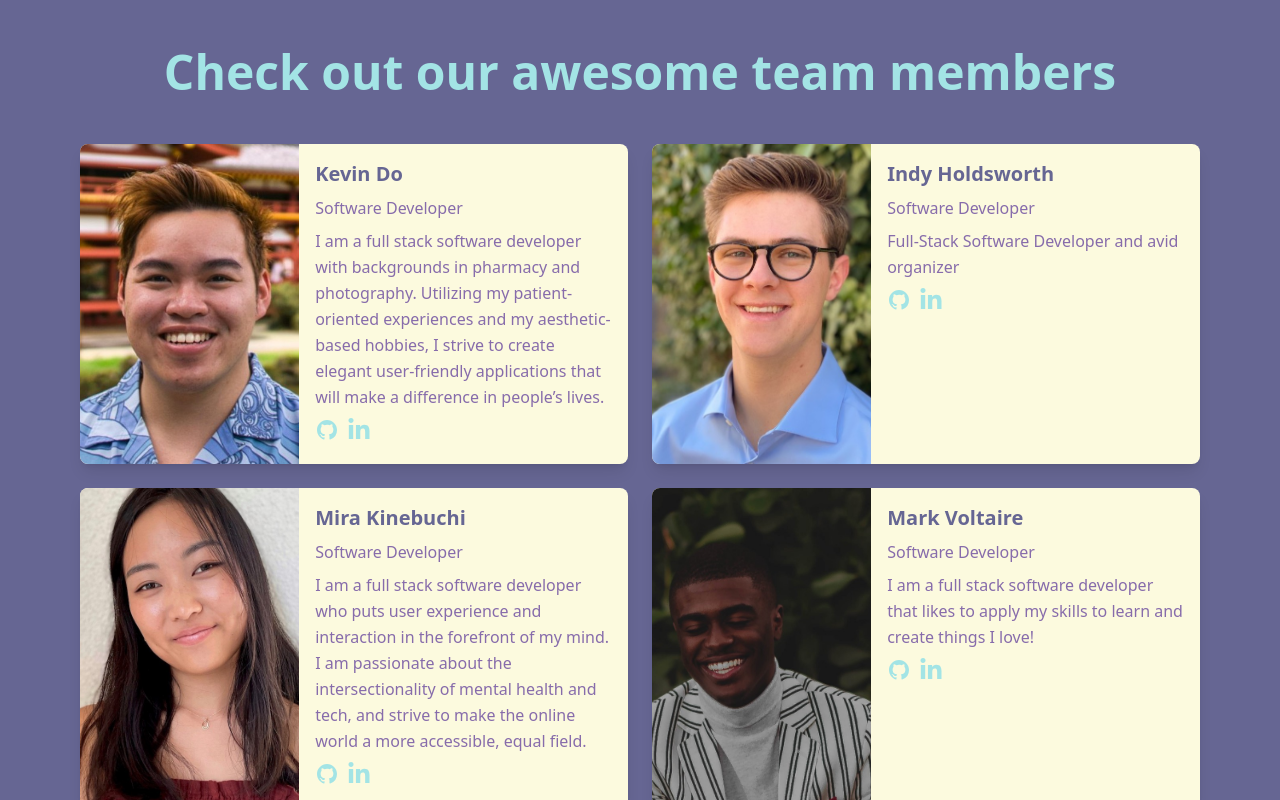
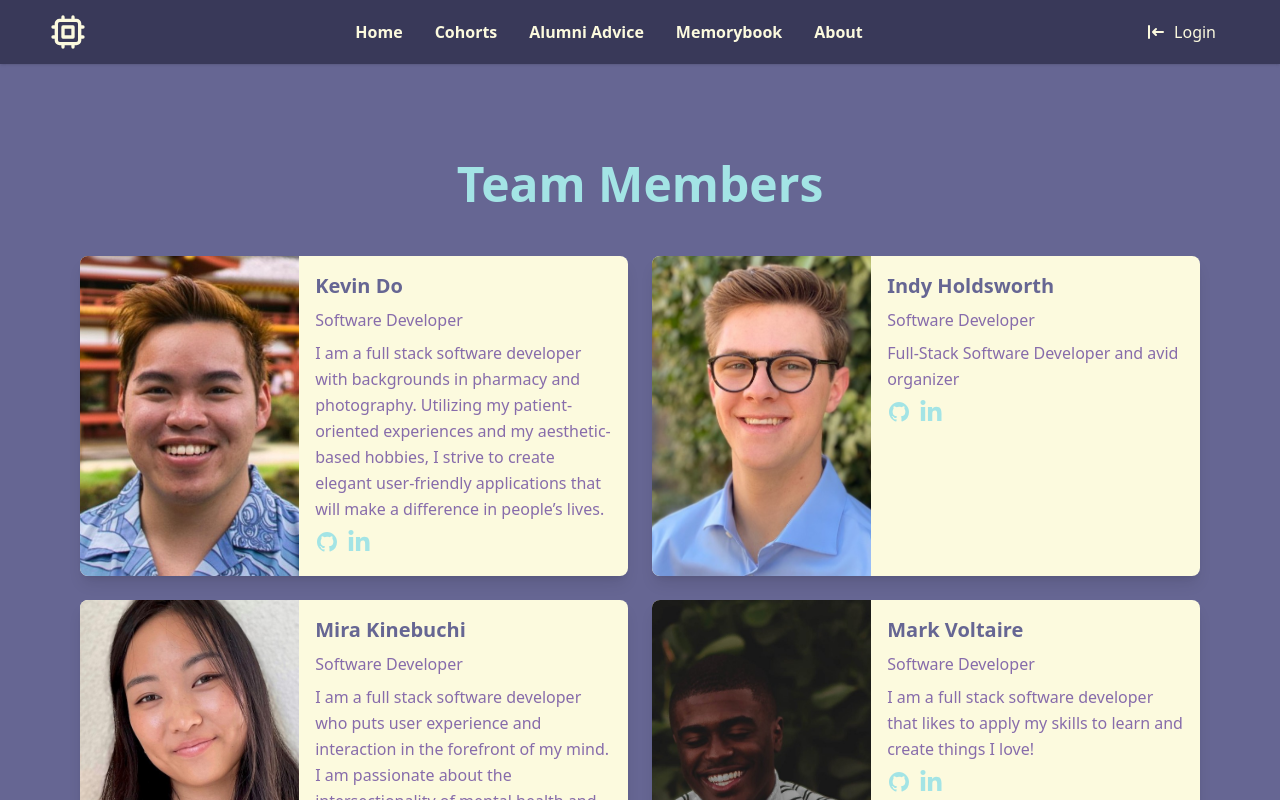
Before and after one commit to alchemy-yearbook-app/front-end, a React app: page /about in a window 1280 px wide. Shown: the top 800 px of the page. Built offline with nearby package versions, Linux system fonts and the light colour scheme; no server answers.

Commit message:
added paths to the navbar and made it global

```diff
--- a/src/App.jsx
+++ b/src/App.jsx
@@ -11,11 +11,13 @@ import About from './views/About/About';
 import YearCreateEdit from './views/YearCreateEdit/YearCreateEdit';
 import Auth from './views/Auth/Auth';
 import { UserProvider } from './context/UserContext';
+import Navbar from './components/Navbar/Navbar';
 
 function App() {
   return (
     <UserProvider>
       <Router>
+        <Navbar />
         <Switch>
           <Route exact path="/">
             <Home />
--- a/src/components/Navbar/Navbar.jsx
+++ b/src/components/Navbar/Navbar.jsx
@@ -23,7 +23,10 @@ export default function Navbar() {
         <div class="text-white order-3 w-full md:w-auto md:order-2">
           <ul class="flex font-semibold justify-between">
             <li class="md:px-4 md:py-2 text-indigo-500">
-              <a href="#">Cohorts</a>
+              <a href="/">Home</a>
+            </li>
+            <li class="md:px-4 md:py-2 text-indigo-500">
+              <a href="/yearbook">Cohorts</a>
             </li>
             <li class="md:px-4 md:py-2 hover:text-indigo-400">
               <a href="#">Alumni Advice</a>
@@ -32,7 +35,7 @@ export default function Navbar() {
               <a href="#">Memorybook</a>
             </li>
             <li class="md:px-4 md:py-2 hover:text-indigo-400">
-              <a href="#">About</a>
+              <a href="/about">About</a>
             </li>
           </ul>
         </div>
--- a/src/views/About/About.jsx
+++ b/src/views/About/About.jsx
@@ -6,7 +6,7 @@ export default function About() {
       <section className="max-w-6xl mx-auto px-4 sm:px-6 lg:px-4 py-12">
         <div className="text-center pb-12">
           <h1 className="font-bold text-3xl md:text-4xl lg:text-5xl font-heading text-teal">
-            Check out our awesome team members
+            Team Members
           </h1>
         </div>
         <div className="grid grid-cols-1 lg:grid-cols-2 gap-6">
--- a/src/views/Yearbook/Yearbook.jsx
+++ b/src/views/Yearbook/Yearbook.jsx
@@ -5,7 +5,6 @@ import YearbookList from '../../components/YearbookList/YearbookList';
 export default function Yearbook() {
   return (
     <div>
-      <Navbar />
       <YearbookList />
     </div>
   );
```
